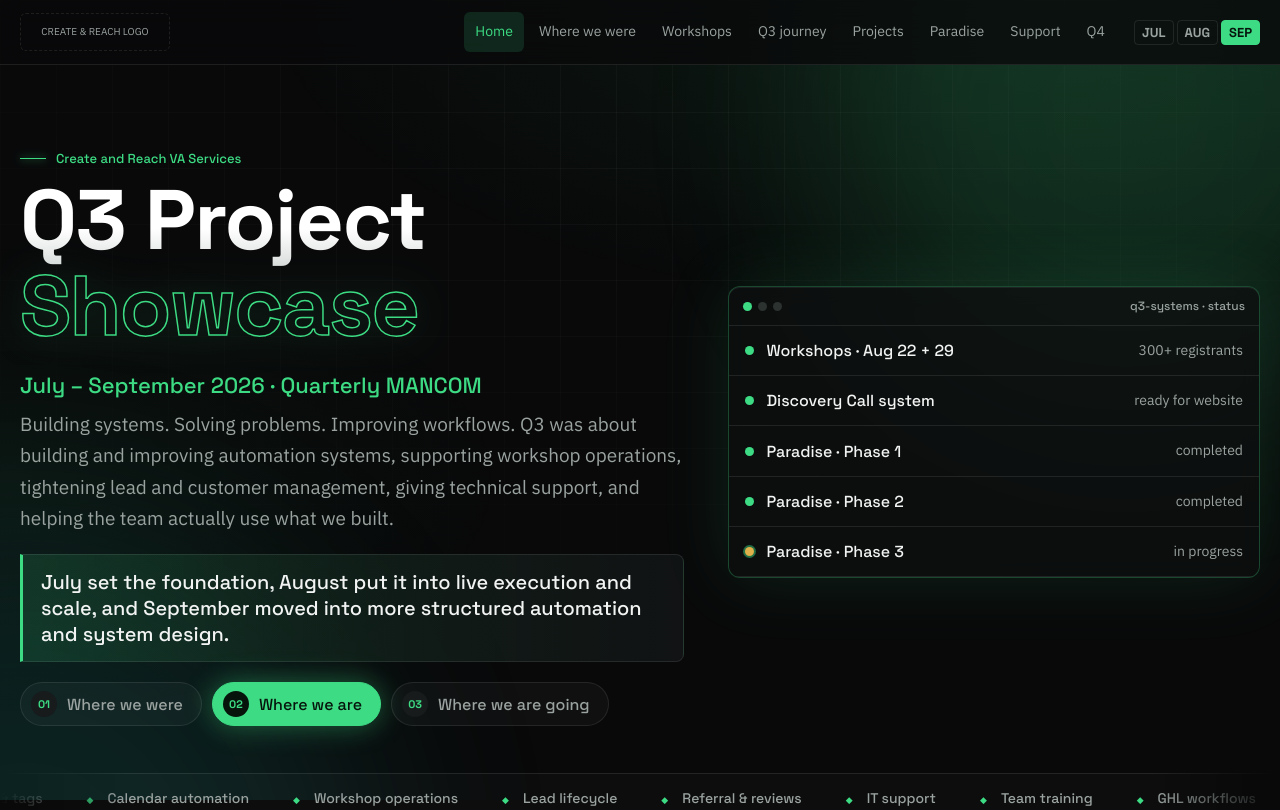
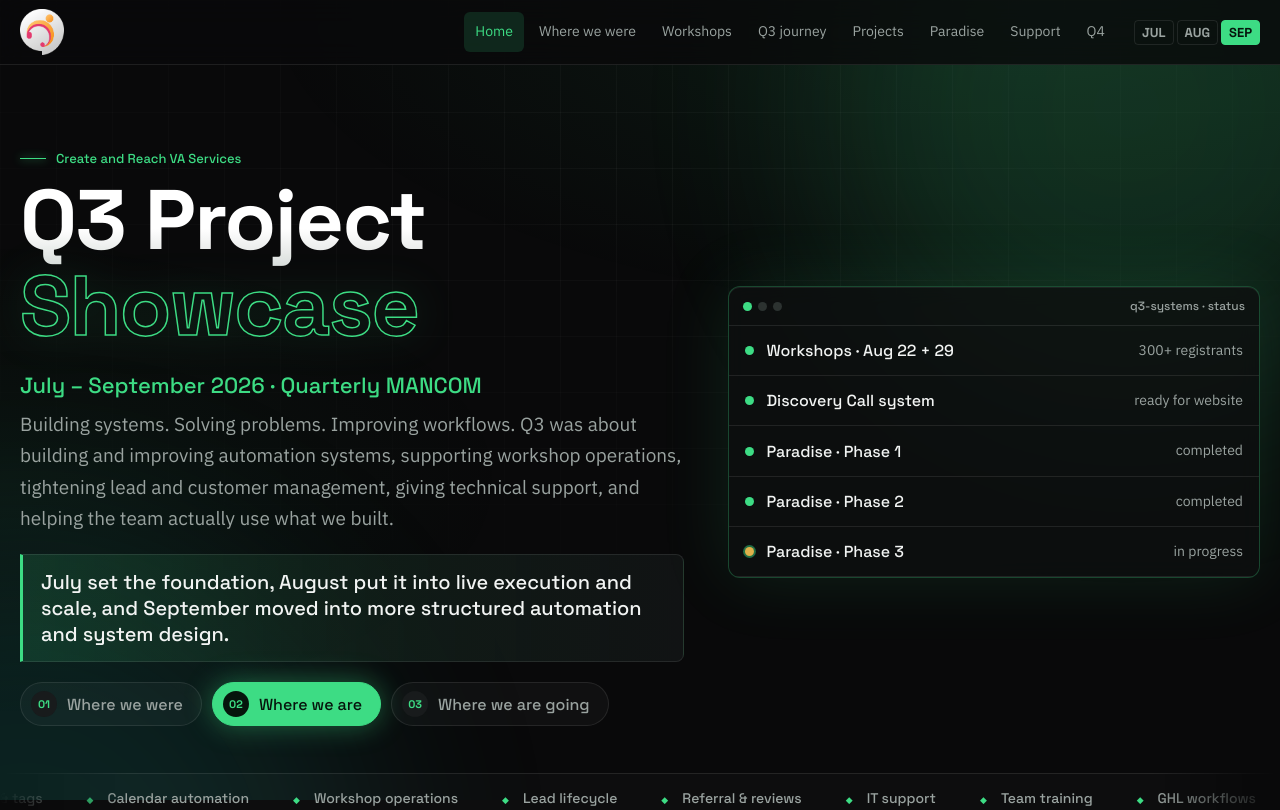
Before and after one commit to JebiMarj/Mancom, a plain HTML site: page index.html in a window 1280 px wide. Shown: the top 810 px of the page. Drawn offline with Linux system fonts and the light colour scheme.

Commit message:
Update index.html

```diff
--- a/index.html
+++ b/index.html
@@ -225,17 +225,17 @@ section,.nw{max-width:1280px}.links a{font-size:14px}.tag{font-size:13px}.ms{fon
 <!-- ===== IMAGE CONFIGURATION: edit paths here ===== -->
 <script>
 const IMG={
- logo:"assets/create-reach-logo.png",
+ logo:"Jv%20Showcase/assets/create-reach-logo.png",
  discovery:[
-  {src:"assets/discovery-calendar.png",t:"Booking calendar",d:"Calendar settings, availability and booking logic"},
-  {src:"assets/discovery-workflow-01.png",t:"Workflow 1",d:"Request and pending-confirmation automation"},
-  {src:"assets/discovery-workflow-02.png",t:"Workflow 2",d:"Confirmation and reminder automation"},
-  {src:"assets/discovery-pipeline.png",t:"Pipeline",d:"Pipeline stages and supporting tags"}],
+  {src:"Jv%20Showcase/assets/Discovery%20Call%20Calendar.png",t:"Booking calendar",d:"Calendar settings, availability and booking logic"},
+  {src:"Jv%20Showcase/assets/Booking%20Workflow%20Part%201.png",t:"Workflow 1",d:"Request and pending-confirmation automation"},
+  {src:"Jv%20Showcase/assets/Booking%20Workflow%20Part%202.png",t:"Workflow 2",d:"Confirmation and reminder automation"},
+  {src:"Jv%20Showcase/assets/Booking%20Pipeline.png",t:"Pipeline",d:"Pipeline stages and supporting tags"}],
  paradise:[
-  {src:"assets/paradise-lead-management.png",t:"Lead management",d:"Lead capture and nurturing structure"},
-  {src:"assets/paradise-referral.png",t:"Referral",d:"Customer referral workflow"},
-  {src:"assets/paradise-review.png",t:"Reviews (Phase 3)",d:"Follow-up and review collection, in progress"},
-  {src:"assets/paradise-pipeline.png",t:"Pipeline",d:"Redesigned pipeline stages and tags"}]
+  {src:"Jv%20Showcase/assets/paradise-lead-management.png",t:"Lead management",d:"Lead capture and nurturing structure"},
+  {src:"Jv%20Showcase/assets/paradise-referral.png",t:"Referral",d:"Customer referral workflow"},
+  {src:"Jv%20Showcase/assets/paradise-review.png",t:"Reviews (Phase 3)",d:"Follow-up and review collection, in progress"},
+  {src:"Jv%20Showcase/assets/paradise-pipeline.png",t:"Pipeline",d:"Redesigned pipeline stages and tags"}]
 };
 </script>
 <!-- ================================================ -->
```
